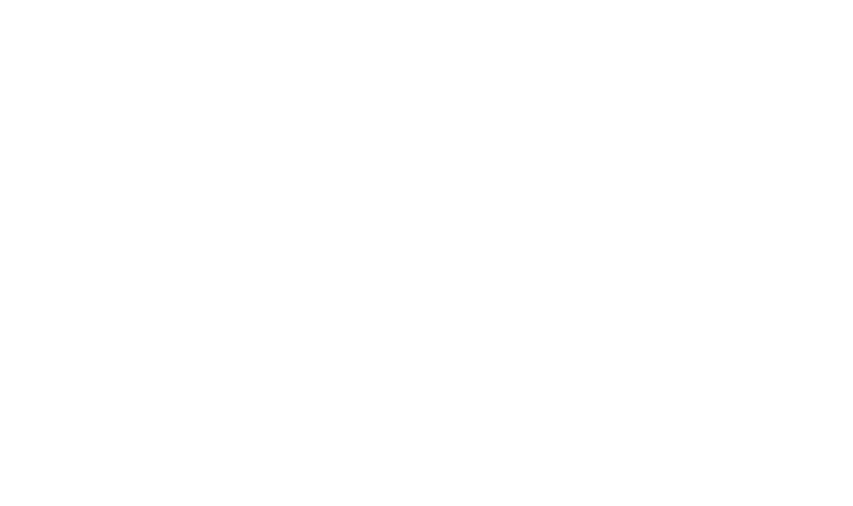
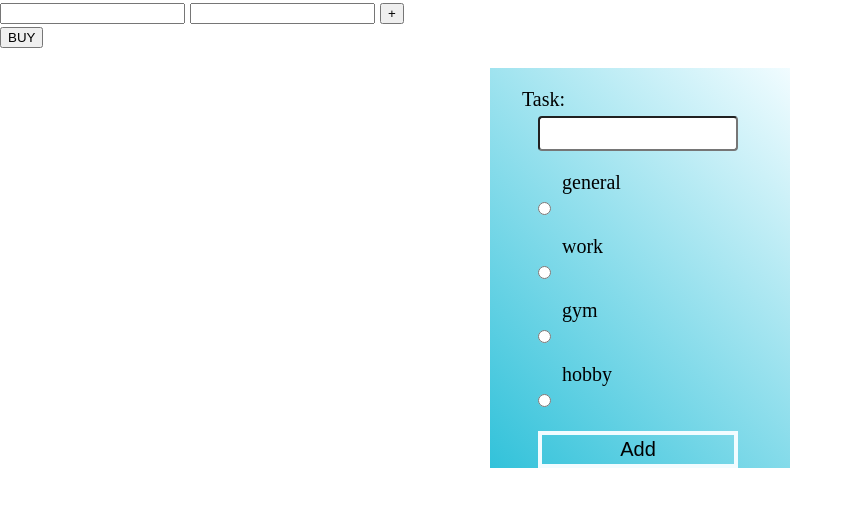
Before and after one commit to KrystianOwczarek/TypeScrip-kurs, a website: page index.html in a window 1280 px wide. Shown: the whole page, without its empty margins (0-853 px from the left). Drawn offline with Linux system fonts and the light colour scheme.

Commit message:
II commit - aplikacja todo

```diff
--- a/index.html
+++ b/index.html
@@ -5,8 +5,29 @@
     <meta http-equiv="X-UA-Compatible" content="IE=edge">
     <meta name="viewport" content="width=device-width, initial-scale=1.0">
     <title>TypeScript-kurs</title>
+    <link rel="stylesheet" type="text/css" href="style.css"/>
 </head>
 <body>
-
+    <form>
+        <input type="text" id="firstInput" type="number"/>
+        <input type="text" id="secondInput" type="number"/>
+        <button>+</button>
+        <div id="result"></div>
+        <button id="BUY">BUY</button>
+    </form>
+    <form id="todo">
+        <label for="task">Task:</label>
+        <input type="text"/>
+        <label for="general" class="radioLabel">general</label>
+        <input type="radio"/>
+        <label for="work" class="radioLabel">work</label>
+        <input type="radio"/>
+        <label for="gym" class="radioLabel">gym</label>
+        <input type="radio"/>
+        <label for="hobby" class="radioLabel">hobby</label>
+        <input type="radio"/>
+        <button>Add</button>
+    </form>
+    <script src="dist/app.js"></script>
 </body>
 </html>
--- a/src/app.ts
+++ b/src/app.ts
@@ -1 +1,101 @@
-console.log('test')
+//deklaracja typów dla zmiennych
+let age: number = 29
+age = 30
+
+//przy deklaracji stałej aby przypomnieć sobie jej wartość wystarczy zapisać jej nazwę i najechać na nią kursorem(zjedź do ostatniego wiersza)
+const year = 2022
+
+let ageAsString: String = 'dwadzieścia dziewięć'
+ageAsString = "trzydzieści"
+ageAsString=`${age}`
+
+console.log(ageAsString)
+
+//deklaracja typów dla funkcji
+const add = (v1: number, v2: number) => v1 + v2
+
+console.log(add(10, 50))
+
+//deklaracja inputów i ich wartości w funkcjach
+const firstInput: HTMLInputElement = document.querySelector('#firstInput')
+const secondInput: HTMLInputElement = document.querySelector('#secondInput')
+const addButton: HTMLButtonElement = document.querySelector('button')
+
+const add2 = (v1: number, v2: number) => v1 + v2
+
+addButton.addEventListener('click', () => {
+    const sum = add2(Number(firstInput.value), Number(secondInput.value));
+    console.log(sum)
+})
+
+//typy inferece
+let age2 = 29; //typescript jest w stanie samemu określić typ zadeklarowanej zmiennej
+age2 = 30
+//age2 = "trzydzieści" - błąd
+
+let age3 //automatycznie nadany typ to any
+age3 = 30
+age3 = "trzydzieści"
+
+//union type
+let test: string | number | boolean;
+
+test = "test";
+test = 21;
+test = true;
+
+//typy boolean
+const buttonElement: HTMLButtonElement = document.querySelector('#BUY');
+
+const calculatePrice = (originalPrice: number, hasDiscount: boolean ) => {
+    return hasDiscount ? originalPrice*0.8 : originalPrice;
+}
+
+buttonElement.addEventListener("click", () => {
+    const originalPrice: number = 50;
+    const hasDiscount: boolean = new URLSearchParams(window.location.search).get("discount") === "true"
+    console.log(calculatePrice(originalPrice, hasDiscount))
+})
+
+//array(tablice)
+
+
+
+
+
+
+
+
+
+
+
+
+
+
+
+
+
+
+
+
+
+
+
+
+
+
+
+
+
+
+
+
+
+
+
+
+
+
+
+
+year //wystarczy najechać kursorem aby poznać wartość
--- /dev/null
+++ b/style.scss
@@ -0,0 +1,59 @@
+html{
+    font-size: 20px;
+}
+
+body{
+    margin: 0;
+    padding: 0;
+}
+
+*{
+    box-sizing: border-box;
+}
+
+#todo{
+    display: flex;
+    flex-flow: column nowrap;
+    width: 15rem;
+    height: 20rem;
+    margin-top: 1rem;
+    margin-left: auto;
+    margin-right: auto;
+    background: rgb(241,252,255);
+    background: linear-gradient(225deg, rgba(241,252,255,1) 0%, rgba(50,194,218,1) 100%);
+}
+
+#todo label{
+    width: 10rem;
+    height: 2rem;
+    margin-top: 1rem;
+    margin-left: 1.6rem;
+    font-size: 1rem;
+}
+
+#todo input[type="text"]{
+    width: 10rem;
+    height: 2.4rem;
+    margin-left: 2.4rem;
+    border-radius: 0.2rem;
+    font-size: 1rem;
+}
+
+.radioLabel{
+    position: relative;
+    left: 2rem;
+}
+
+#todo input[type="radio"]{
+    margin-left: -9.4rem;
+}
+
+#todo button{
+    width: 10rem;
+    height: 2.4rem;
+    margin-top: 1.2rem;
+    margin-left: 2.4rem;
+    border: 4px solid rgb(241,252,255);
+    background-color: rgba(0,0,0,0);
+    font-size: 1rem;
+}
```
Also changed, not shown: package.json (+5 -2 lines), tsconfig.json (added, +7 -0 lines), dist/app.js (added), style.css (added), style.min.css (added).
